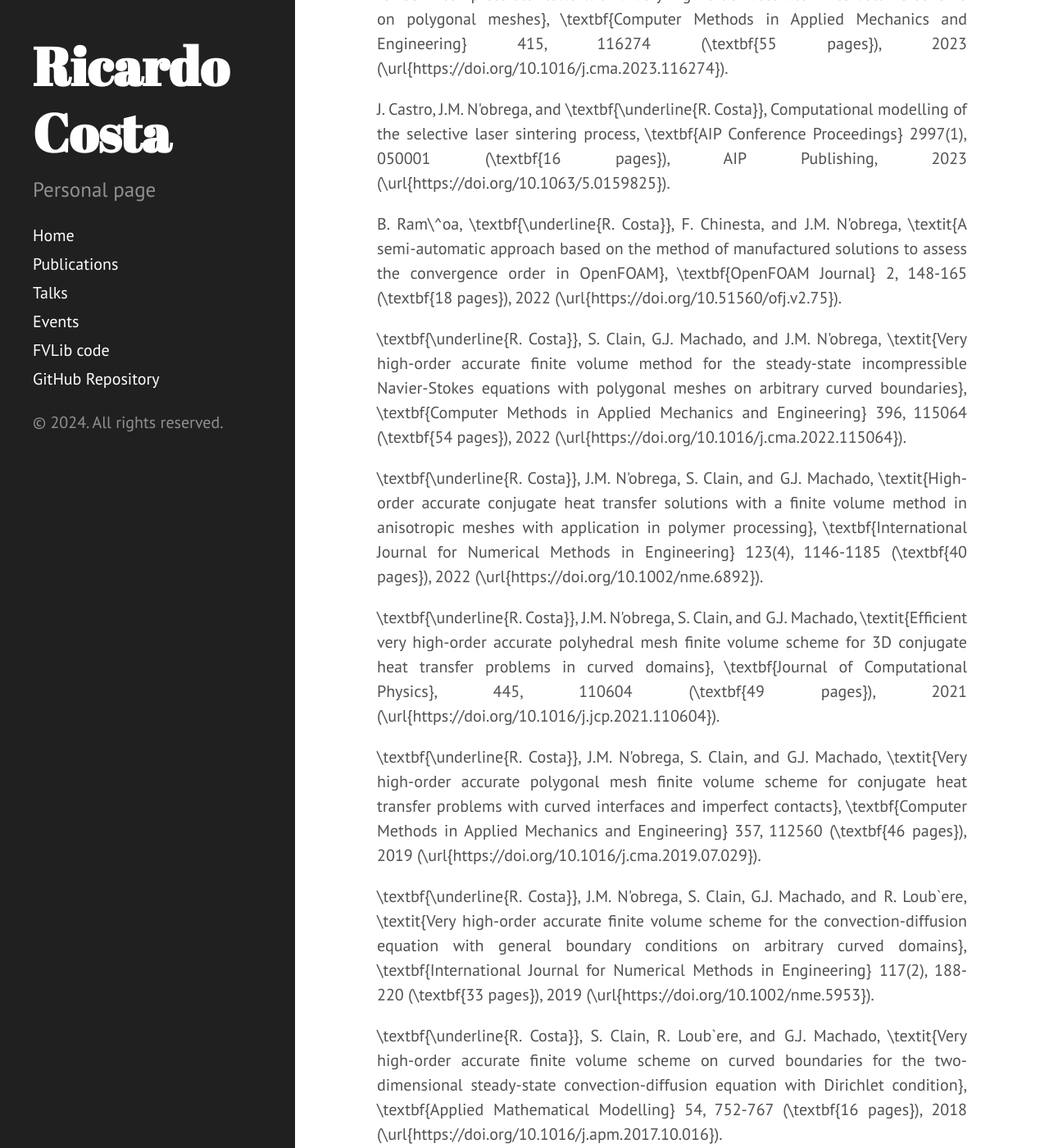
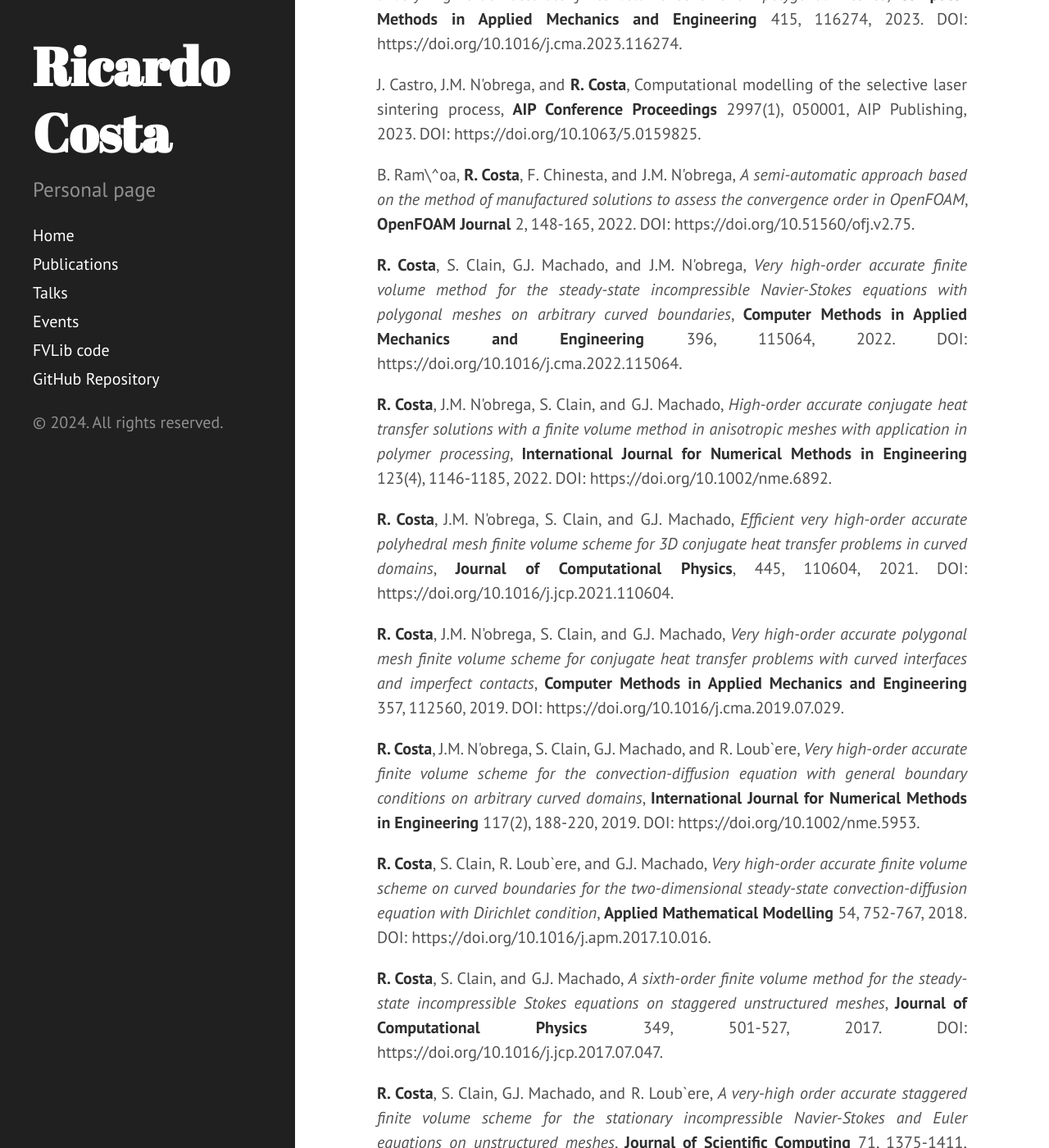
Before and after one commit to ricardodpcosta/ricardodpcosta.github.io, a Jekyll site: the page built from publications.md, in a window 1280 px wide and 1400 px high, scrolled down 332 px. Shown: the whole window at 82% size. Built offline with Jekyll 4.4.1, drawn with Linux system fonts in a browser that asks for light colours; Markdown is read by kramdown in place of the engine named in the settings; some of the changed text lies outside the part shown.

Commit message:
Update publications.md

```diff
--- a/publications.md
+++ b/publications.md
@@ -4,94 +4,78 @@ title: Publications
 ---
 
 
-J. Castro, J.M. N'obrega, and \textbf{\underline{R. Costa}},
-\textit{Computational framework to model the selective laser sintering process},
-\textbf{Materials} 17(8), 1845 (\textbf{15 pages}), 2024
-(\url{https://doi.org/10.3390/ma17081845 }).
+J. Castro, J.M. N'obrega, and **R. Costa**,
+_Computational framework to model the selective laser sintering process_,
+**Materials** 17(8), 1845, 2024. DOI: https://doi.org/10.3390/ma17081845.
 
 
-\textbf{\underline{R. Costa}}, S. Clain, G.J. Machado, J.M. N\'obrega, H. Beir\~ao da Veiga, and F. Crispo,
-\textit{Imposing general slip conditions on curved boundaries for 3D incompressible flows with a very high-order accurate finite volume scheme on polygonal meshes},
-\textbf{Computer Methods in Applied Mechanics and Engineering} 415, 116274 (\textbf{55 pages}), 2023
-(\url{https://doi.org/10.1016/j.cma.2023.116274}).
+**R. Costa**, S. Clain, G.J. Machado, J.M. N\'obrega, H. Beir\~ao da Veiga, and F. Crispo,
+_Imposing general slip conditions on curved boundaries for 3D incompressible flows with a very high-order accurate finite volume scheme on polygonal meshes_,
+**Computer Methods in Applied Mechanics and Engineering** 415, 116274, 2023. DOI: https://doi.org/10.1016/j.cma.2023.116274.
 
 
-J. Castro, J.M. N\'obrega, and \textbf{\underline{R. Costa}},
+J. Castro, J.M. N\'obrega, and **R. Costa**,
 Computational modelling of the selective laser sintering process,
-\textbf{AIP Conference Proceedings} 2997(1), 050001 (\textbf{16 pages}), AIP Publishing, 2023
-(\url{https://doi.org/10.1063/5.0159825}).
+**AIP Conference Proceedings** 2997(1), 050001, AIP Publishing, 2023. DOI: https://doi.org/10.1063/5.0159825.
 
 
-B. Ram\^oa, \textbf{\underline{R. Costa}}, F. Chinesta, and J.M. N\'obrega,
-\textit{A semi-automatic approach based on the method of manufactured solutions to assess the convergence order in OpenFOAM},
-\textbf{OpenFOAM Journal} 2, 148-165 (\textbf{18 pages}), 2022
-(\url{https://doi.org/10.51560/ofj.v2.75}).
+B. Ram\^oa, **R. Costa**, F. Chinesta, and J.M. N\'obrega,
+_A semi-automatic approach based on the method of manufactured solutions to assess the convergence order in OpenFOAM_,
+**OpenFOAM Journal** 2, 148-165, 2022. DOI: https://doi.org/10.51560/ofj.v2.75.
 
 
-\textbf{\underline{R. Costa}}, S. Clain, G.J. Machado, and J.M. N\'obrega,
-\textit{Very high-order accurate finite volume method for the steady-state incompressible Navier-Stokes equations with polygonal meshes on arbitrary curved boundaries},
-\textbf{Computer Methods in Applied Mechanics and Engineering} 396, 115064 (\textbf{54 pages}), 2022
-(\url{https://doi.org/10.1016/j.cma.2022.115064}).
+**R. Costa**, S. Clain, G.J. Machado, and J.M. N\'obrega,
+_Very high-order accurate finite volume method for the steady-state incompressible Navier-Stokes equations with polygonal meshes on arbitrary curved boundaries_,
+**Computer Methods in Applied Mechanics and Engineering** 396, 115064, 2022. DOI: https://doi.org/10.1016/j.cma.2022.115064.
 
-\textbf{\underline{R. Costa}}, J.M. N\'obrega, S. Clain, and G.J. Machado,
-\textit{High-order accurate conjugate heat transfer solutions with a finite volume method in anisotropic meshes with application in polymer processing},
-\textbf{International Journal for Numerical Methods in Engineering} 123(4), 1146-1185 (\textbf{40 pages}), 2022
-(\url{https://doi.org/10.1002/nme.6892}).
+**R. Costa**, J.M. N\'obrega, S. Clain, and G.J. Machado,
+_High-order accurate conjugate heat transfer solutions with a finite volume method in anisotropic meshes with application in polymer processing_,
+**International Journal for Numerical Methods in Engineering** 123(4), 1146-1185, 2022. DOI: https://doi.org/10.1002/nme.6892.
 
-\textbf{\underline{R. Costa}}, J.M. N\'obrega, S. Clain, and G.J. Machado,
-\textit{Efficient very high-order accurate polyhedral mesh finite volume scheme for 3D conjugate heat transfer problems in curved domains},
-\textbf{Journal of Computational Physics}, 445, 110604 (\textbf{49 pages}), 2021
-(\url{https://doi.org/10.1016/j.jcp.2021.110604}).
+**R. Costa**, J.M. N\'obrega, S. Clain, and G.J. Machado,
+_Efficient very high-order accurate polyhedral mesh finite volume scheme for 3D conjugate heat transfer problems in curved domains_,
+**Journal of Computational Physics**, 445, 110604, 2021. DOI: https://doi.org/10.1016/j.jcp.2021.110604.
 
-\textbf{\underline{R. Costa}}, J.M. N\'obrega, S. Clain, and G.J. Machado,
-\textit{Very high-order accurate polygonal mesh finite volume scheme for conjugate heat transfer problems with curved interfaces and imperfect contacts},
-\textbf{Computer Methods in Applied Mechanics and Engineering} 357, 112560 (\textbf{46 pages}), 2019
-(\url{https://doi.org/10.1016/j.cma.2019.07.029}).
+**R. Costa**, J.M. N\'obrega, S. Clain, and G.J. Machado,
+_Very high-order accurate polygonal mesh finite volume scheme for conjugate heat transfer problems with curved interfaces and imperfect contacts_,
+**Computer Methods in Applied Mechanics and Engineering** 357, 112560, 2019. DOI: https://doi.org/10.1016/j.cma.2019.07.029.
 
-\textbf{\underline{R. Costa}}, J.M. N\'obrega, S. Clain, G.J. Machado, and R. Loub\`ere,
-\textit{Very high-order accurate finite volume scheme for the convection-diffusion equation with general boundary conditions on arbitrary curved domains},
-\textbf{International Journal for Numerical Methods in Engineering} 117(2), 188-220 (\textbf{33 pages}), 2019
-(\url{https://doi.org/10.1002/nme.5953}).
+**R. Costa**, J.M. N\'obrega, S. Clain, G.J. Machado, and R. Loub\`ere,
+_Very high-order accurate finite volume scheme for the convection-diffusion equation with general boundary conditions on arbitrary curved domains_,
+**International Journal for Numerical Methods in Engineering** 117(2), 188-220, 2019. DOI: https://doi.org/10.1002/nme.5953.
 
 
-\textbf{\underline{R. Costa}}, S. Clain, R. Loub\`ere, and G.J. Machado,
-\textit{Very high-order accurate finite volume scheme on curved boundaries for the two-dimensional steady-state convection-diffusion equation with Dirichlet condition},
-\textbf{Applied Mathematical Modelling} 54, 752-767 (\textbf{16 pages}), 2018
-(\url{https://doi.org/10.1016/j.apm.2017.10.016}).
+**R. Costa**, S. Clain, R. Loub\`ere, and G.J. Machado,
+_Very high-order accurate finite volume scheme on curved boundaries for the two-dimensional steady-state convection-diffusion equation with Dirichlet condition_,
+**Applied Mathematical Modelling** 54, 752-767, 2018. DOI: https://doi.org/10.1016/j.apm.2017.10.016.
 
 
-\textbf{\underline{R. Costa}}, S. Clain, and G.J. Machado,
-\textit{A sixth-order finite volume method for the steady-state incompressible Stokes equations on staggered unstructured meshes},
-\textbf{Journal of Computational Physics} 349, 501-527 (\textbf{27 pages}), 2017
-(\url{https://doi.org/10.1016/j.jcp.2017.07.047}).
+**R. Costa**, S. Clain, and G.J. Machado,
+_A sixth-order finite volume method for the steady-state incompressible Stokes equations on staggered unstructured meshes_,
+**Journal of Computational Physics** 349, 501-527, 2017. DOI: https://doi.org/10.1016/j.jcp.2017.07.047.
 
 
-\textbf{\underline{R. Costa}}, S. Clain, G.J. Machado, and R. Loub\`ere,
-\textit{A very-high order accurate staggered finite volume scheme for the stationary incompressible Navier-Stokes and Euler equations on unstructured meshes},
-\textbf{Journal of Scientific Computing} 71, 1375-1411 (\textbf{37 pages}), 2017
-(\url{https://doi.org/10.1007/s10915-016-0348-9}).
+**R. Costa**, S. Clain, G.J. Machado, and R. Loub\`ere,
+_A very-high order accurate staggered finite volume scheme for the stationary incompressible Navier-Stokes and Euler equations on unstructured meshes_,
+**Journal of Scientific Computing** 71, 1375-1411, 2017. DOI: https://doi.org/10.1007/s10915-016-0348-9.
 
 
-S. Clain, C. Reis, \textbf{\underline{R. Costa}}, J. Figueiredo, M.A. Baptista, and J. Miranda,
-\textit{Second-order finite volume with hydrostatic reconstruction for tsunami simulation},
-\textbf{Journal of Advances in Modeling Earth Systems} 8(4), 1691-1713 (\textbf{23 pages}), 2016
-(\url{https://doi.org/10.1002/2015MS000603}).
+S. Clain, C. Reis, **R. Costa**, J. Figueiredo, M.A. Baptista, and J. Miranda,
+_Second-order finite volume with hydrostatic reconstruction for tsunami simulation_,
+**Journal of Advances in Modeling Earth Systems** 8(4), 1691-1713, 2016. DOI: https://doi.org/10.1002/2015MS000603.
 
 
-\textbf{\underline{R. Costa}}, S. Clain, and G.J. Machado,
-\textit{Sixth-order finite volume method for the 1D biharmonic operator: application to the intramedullary nail simulation},
-\textbf{International Journal of Applied Mathematics and Computer Science} 25(3), 529-537 (\textbf{9 pages}), 2015
-(\url{https://doi.org/10.1515/amcs-2015-0039}).
+**R. Costa**, S. Clain, and G.J. Machado,
+_Sixth-order finite volume method for the 1D biharmonic operator: application to the intramedullary nail simulation_,
+**International Journal of Applied Mathematics and Computer Science** 25(3), 529-537, 2015. DOI: https://doi.org/10.1515/amcs-2015-0039.
 
 
-\textbf{\underline{R. Costa}}, S. Clain, and G.J. Machado,
-\textit{New cell-vertex reconstruction for finite volume scheme: application to the convection-diffusion-reaction equation},
-\textbf{Computers \& Mathematics with Applications} 68, 1229-1249 (\textbf{21 pages}), 2014
-(\url{https://doi.org/10.1016/j.camwa.2014.08.015}).
+**R. Costa**, S. Clain, and G.J. Machado,
+_New cell-vertex reconstruction for finite volume scheme: application to the convection-diffusion-reaction equation_,
+**Computers \& Mathematics with Applications** 68, 1229-1249, 2014. DOI: https://doi.org/10.1016/j.camwa.2014.08.015.
 
 
-\textbf{\underline{R. Costa}}, S. Clain, and G.J. Machado,
-\textit{Finite volume scheme based on cell-vertex reconstructions for anisotropic diffusion problems with discontinuous coefficients},
+**R. Costa**, S. Clain, and G.J. Machado,
+_Finite volume scheme based on cell-vertex reconstructions for anisotropic diffusion problems with discontinuous coefficients_,
 In: B. Murgante et al. (eds.), Computational Science and Its Applications -- ICCSA 2014,
-\textbf{Lecture Notes in Computer Science} 8579, 87-102 (\textbf{16 pages}), Springer, 2014
-(\url{https://doi.org/10.1007/978-3-319-09144-0_7}).
+**Lecture Notes in Computer Science** 8579, 87-102, Springer, 2014. DOI: https://doi.org/10.1007/978-3-319-09144-0_7.
```
